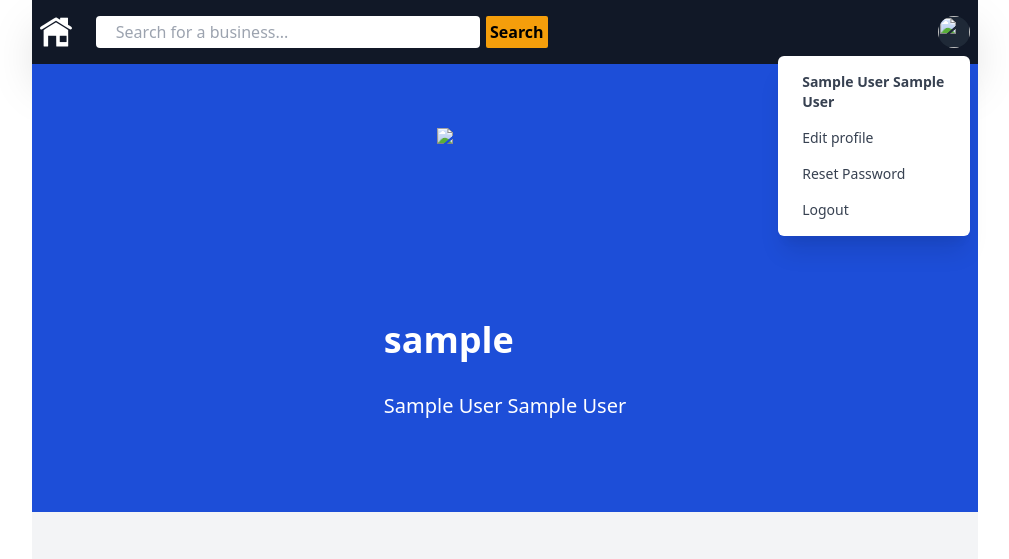
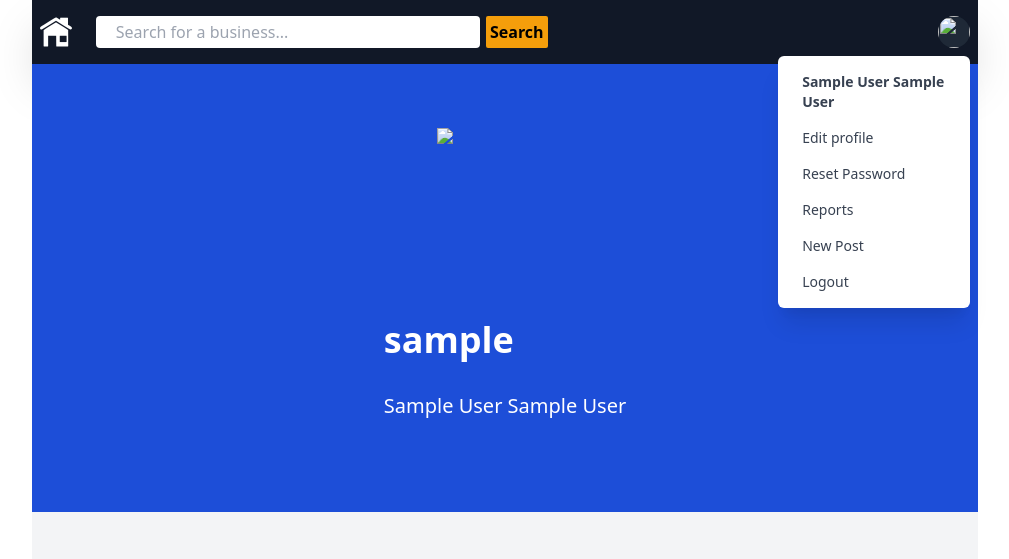
Before and after one commit to AMoDevv/SmallBusinessHub, a PHP site: page /profile.php in a window 1280 px wide. Shown: the top 559 px of the page, without its empty margins (135-1144 px from the left). Run offline with PHP 8.4, Linux system fonts and the light colour scheme; the visitor is signed in with stand-in values (Sample User, id 1); some libraries are stand-ins or nearby versions.

Commit message:
Report and New post button

```diff
--- a/add.php
+++ b/add.php
@@ -3,7 +3,6 @@
 session_start();
 // Include the database configuration file
 require_once 'config.php';
-require_once "navigation.php";
 
 // Check if the user is logged in, if not then redirect him to login page
 if (!isset($_SESSION["loggedin"]) || $_SESSION["loggedin"] !== true) {
@@ -40,7 +39,7 @@ if (!isset($_SESSION["loggedin"]) || $_SESSION["loggedin"] !== true) {
     </style>
 </head>
 
-<body class="bg-blue-200">
+<body class="bg-gray-900">
     <div class="alert alert-danger" role="alert" style="display: none; margin-bottom: 0px;" id="generalAlert">
             Please ensure that all fields are filled out and a picture included to post.
         </div>
--- a/profile.php
+++ b/profile.php
@@ -150,6 +150,14 @@ if ($result->num_rows == 1) {
                 <a href="reset-password.php"
                     class="block px-4 py-2 text-sm text-gray-300 text-gray-700 hover:bg-gray-400 hover:text-white">
                     Reset Password
+                </a>
+                <a href="report.php" target="_blank"
+                    class="block px-4 py-2 text-sm text-gray-300 text-gray-700 hover:bg-gray-400 hover:text-white">
+                    Reports
+                </a>
+                <a href="add.php"
+                    class="block px-4 py-2 text-sm text-gray-300 text-gray-700 hover:bg-gray-400 hover:text-white">
+                    New Post
                 </a>
                 <a href="logout.php"
                     class="block px-4 py-2 text-sm text-gray-300 text-gray-700 hover:bg-gray-400 hover:text-white">
```
